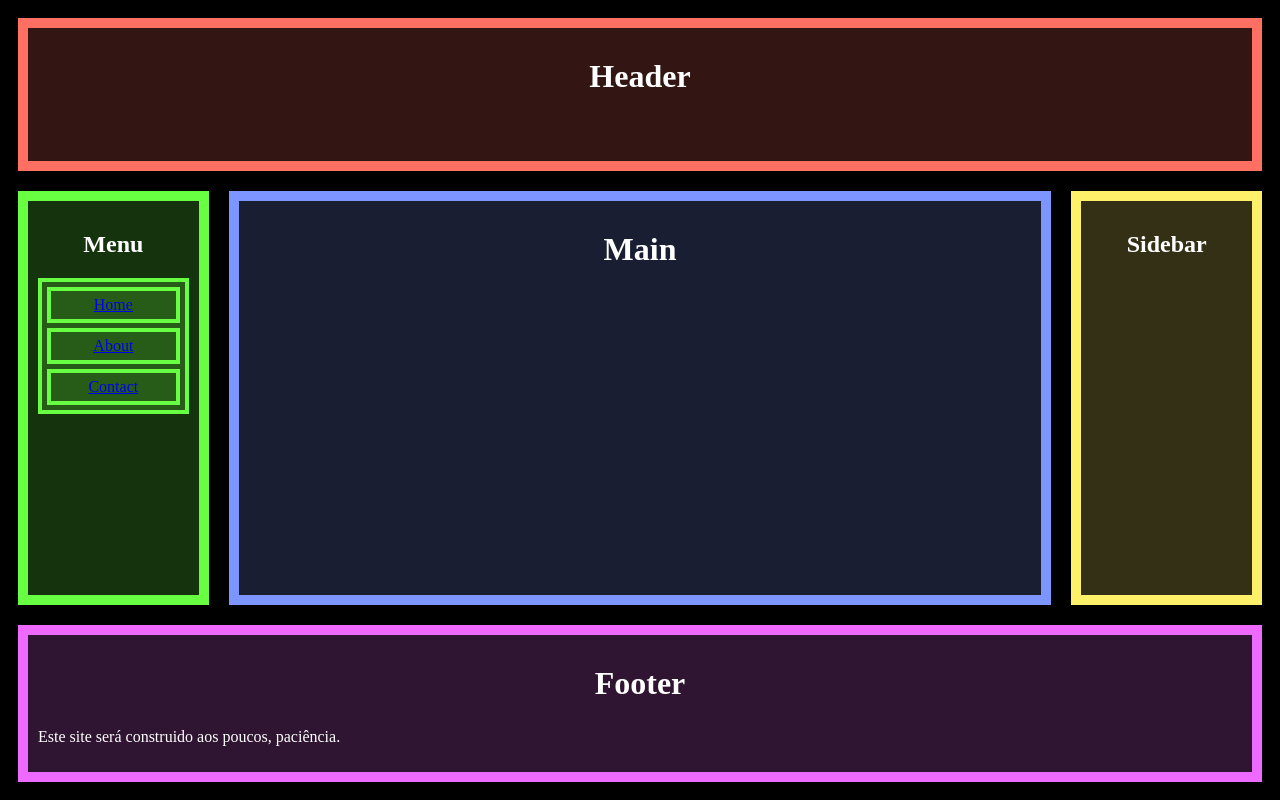
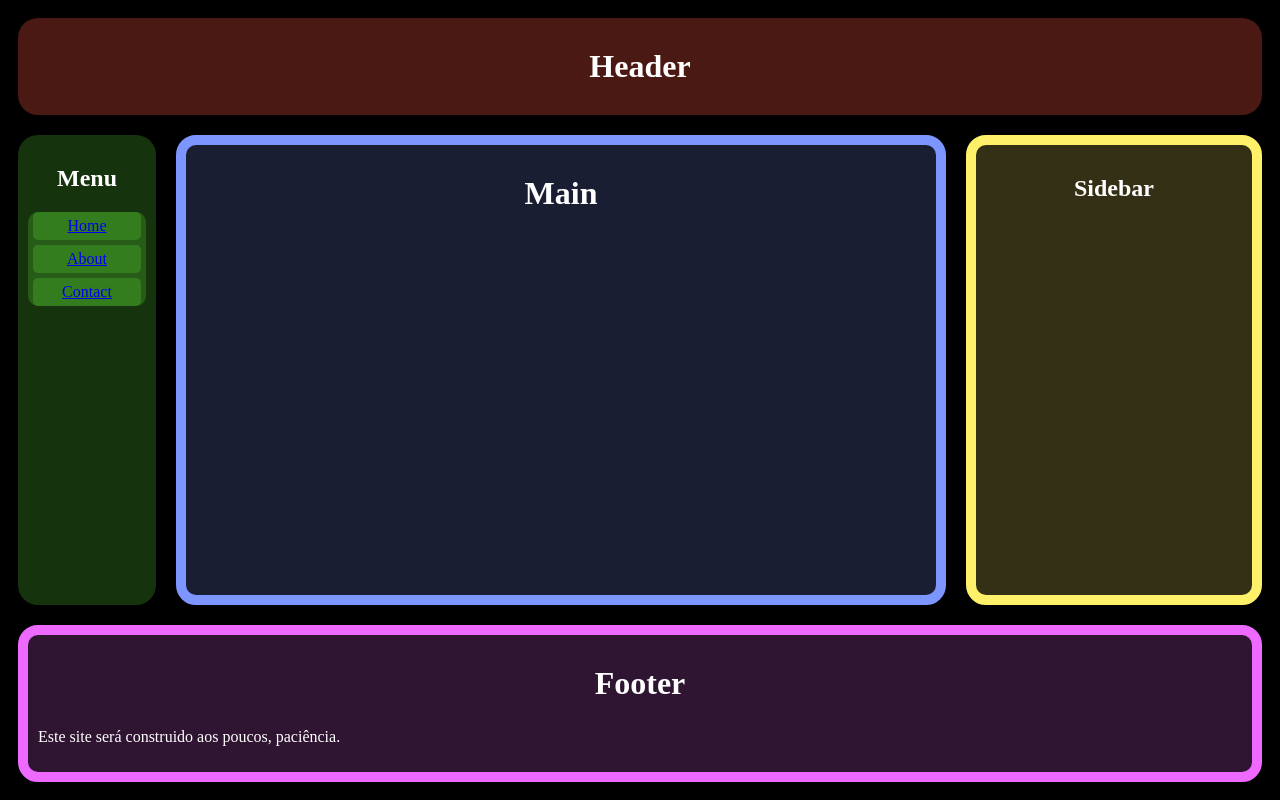
Before and after one commit to leotnjr/leotnjr.github.io, a plain HTML site: page index.html in a window 1280 px wide. Drawn offline with Linux system fonts and the light colour scheme.

Commit message:
Refactor CSS styles for improved layout and consistency; add VSCode settings for live server

```diff
--- a/style.css
+++ b/style.css
@@ -1,8 +1,8 @@
 div#container{
     height:98vh;
     display: grid;
-    grid-template-columns: 1fr 4fr 1fr;
-    grid-template-rows: 2fr 5fr 1fr;
+    grid-template-columns: 1fr 5fr 2fr;
+    grid-template-rows: 1fr 10fr 1fr;
 }
 
 body {
@@ -14,11 +14,13 @@ header {
     margin: 10px;
     padding: 10px;
 
+    border-radius: 20px;
+    border-width: 10px;
+    /*
     border: solid;
-    border-width: 10px;
     border-color: rgb(255, 111, 98);
-    background-color:rgba(255, 111, 98, 0.2);
-
+    */
+    background-color:rgba(150, 50, 40, 0.5);
     grid-column: span 3;
 }
 
@@ -27,9 +29,12 @@ nav{
     margin: 10px;
     padding: 10px;
 
+    border-radius: 20px;
+    /*
     border: solid;
     border-width: 10px;
-    border-color: rgb(104, 255, 66);
+    border-color: rgba(104, 255, 66, 0.2);
+    */
     background-color:rgba(104, 255, 66, 0.2);
 
     grid-column: 1;
@@ -41,10 +46,12 @@ ul {
     padding: 5px;
     margin:  auto;
 
+    border-radius: 10px;
+    /*
     border: solid;
     border-width: 4px;
-    border-color: rgb(104, 255, 66);
-
+    border-color: rgba(104, 255, 66, 0.2);
+    */
     justify-content: center;
     list-style-type: none;
     padding: 0;
@@ -54,10 +61,8 @@ ul {
 ul li {
     padding: 5px 0px;
     margin: 5px;
-
-    border: solid;
-    border-width: 4px;
-    border-color: rgb(104, 255, 66);
+    border-radius: 5px;
+    background: rgba(104, 255, 66, 0.2)
 }
 
 main{
@@ -65,6 +70,7 @@ main{
     padding: 10px;
 
     border: solid;
+    border-radius: 20px;
     border-width: 10px;
     border-color: rgb(125, 149, 255);
     background-color:rgba(125, 149, 255, 0.2);
@@ -79,6 +85,7 @@ aside{
     padding: 10px;
 
     border: solid;
+    border-radius: 20px;
     border-width: 10px;
     border-color: rgb(255, 240, 106);
     background-color:rgba(255, 240, 106, 0.2);
@@ -93,6 +100,7 @@ footer {
     padding: 10px;
 
     border: solid;
+    border-radius: 20px;
     border-width: 10px;
     border-color: rgb(238, 105, 255);
     background-color:rgba(238, 105, 255, 0.2);
```
